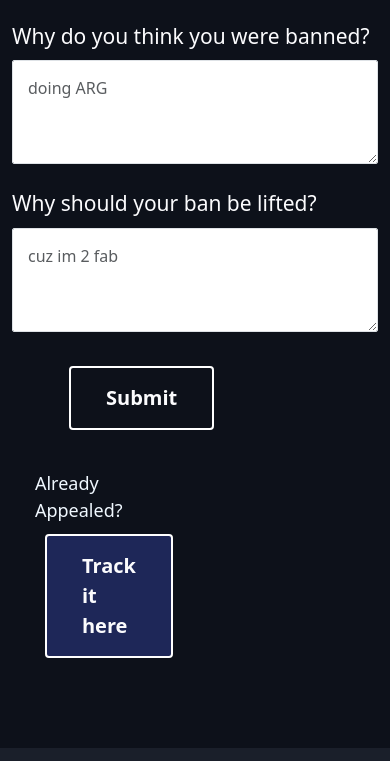
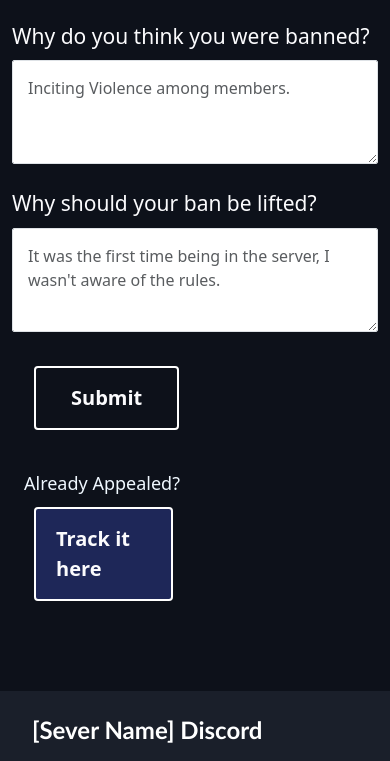
Before and after one commit to iosaney/discord-server, a plain HTML site: page ban-appeal.html in a window 390 px wide. Shown: the part 853-1614 px from the top of the page. Drawn offline with nearby package versions, Linux system fonts and the light colour scheme.

Commit message:
modified appeal ban form

```diff
--- a/ban-appeal.html
+++ b/ban-appeal.html
@@ -102,7 +102,7 @@
             >Why do you think you were banned?</label
           >
           <textarea
-          placeholder="doing ARG"
+          placeholder="Inciting Violence among members."
             name="reasonToBeBanned"
             class="form-control mb-4"
             id="exampleFormControlTextarea1"
@@ -117,7 +117,7 @@
             >Why should your ban be lifted?</label
           >
           <textarea
-          placeholder="cuz im 2 fab"
+          placeholder="It was the first time being in the server, I wasn't aware of the rules."
             name="reasonToBeUnbanned"
             class="form-control mb-4"
             id="exampleFormControlTextarea1"
--- a/src/style.css
+++ b/src/style.css
@@ -338,7 +338,6 @@ nav {
   .row {
     display: block;
     margin: 0 auto;
-    padding: 0 35px 0 35px;
     margin: 10px 0;
   }
   .bodySection {
@@ -353,6 +352,11 @@ nav {
 .trackDescription{
   margin-top:30px;
     flex-wrap: wrap;
+
+  }
+  .trackButton{
+    display: inline;
+    padding: 15px 20px;
   }
   .homeButton {
     padding: 20px 35px;
```
